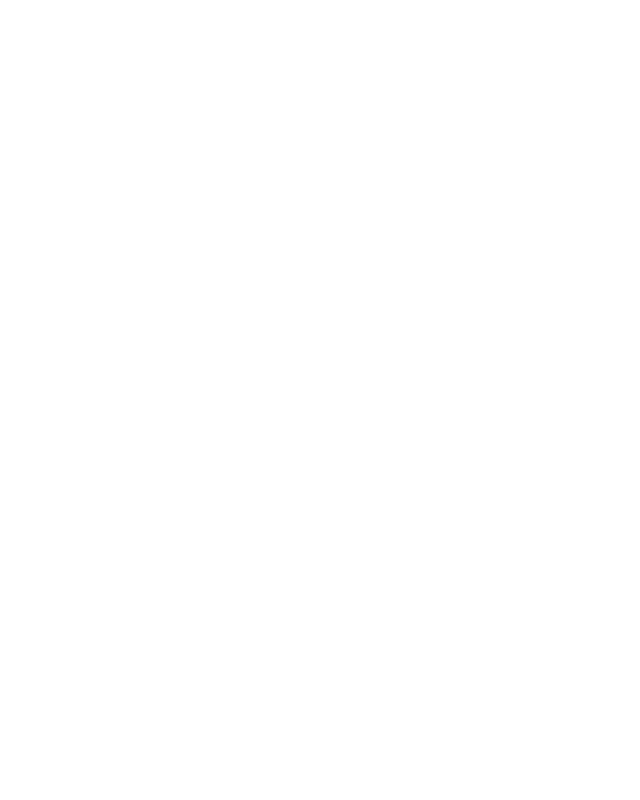
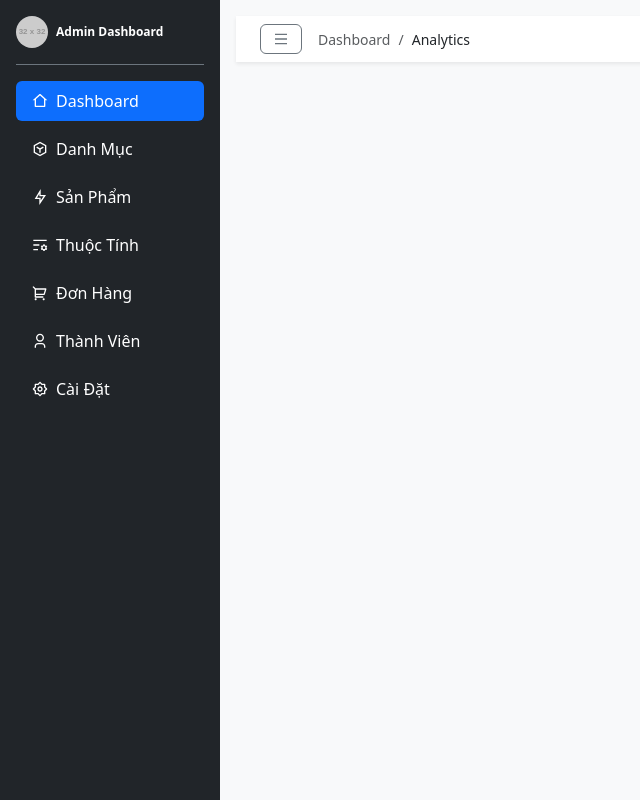
Before and after one commit to ToHieu1603044/Beatiful-Fashions, a React (Vite) app in the folder ClientAdmin/admin/: page /admin in a window 1280 px wide. Before the commit this address had no page. Shown: the whole page, without its empty margins (0-640 px from the left). Built offline with nearby package versions, Linux system fonts and the light colour scheme.

Commit message:
Edit Folder

```diff
--- a/ClientAdmin/admin/src/App.tsx
+++ b/ClientAdmin/admin/src/App.tsx
@@ -1,15 +1,15 @@
 import { Route, Routes } from "react-router-dom";
-import Dashboard from "./DashBoard";
-import Categories from "./components/Categories";
-import Attributes from "./components/Attributes";
-import Orders from "./components/Orders";
-import Products from "./components/Products";
-import Users from "./components/Users";
+import Dashboard from "./Layout";
+import Categories from "./components/admin/Categories";
+import Attributes from "./components/admin/Attributes";
+import Orders from "./components/admin/Orders";
+import Products from "./components/admin/Products";
+import Users from "./components/admin/Users";
 
 function App() {
   return (
     <Routes>
-      <Route path="/" element={<Dashboard />}>
+      <Route path="/admin" element={<Dashboard />}>
         <Route path="categories" element={<Categories />} />
         <Route path="attributes" element={<Attributes />} />
         <Route path="orders" element={<Orders />} />
--- a/ClientAdmin/admin/src/DashBoard.tsx
+++ b/ClientAdmin/admin/src/Layout.tsx
@@ -23,37 +23,37 @@
 
         <ul className="list-unstyled mt-3">
           <li className="mb-2">
-            <NavLink to="/" className={({ isActive }) => `d-flex align-items-center py-2 px-3 text-white text-decoration-none rounded ${isActive ? "bg-primary" : ""}`}>
+            <NavLink to="/admin" className={({ isActive }) => `d-flex align-items-center py-2 px-3 text-white text-decoration-none rounded ${isActive ? "bg-primary" : ""}`}>
               <RiHome2Line className="me-2" />
               {isSidebarOpen && <span>Dashboard</span>}
             </NavLink>
           </li>
+            <li className="mb-2">
+              <NavLink to="/admin/categories" className={({ isActive }) => `d-flex align-items-center py-2 px-3 text-white text-decoration-none rounded ${isActive ? "bg-primary" : ""}`}>
+                <RiInstanceLine className="me-2" />
+                {isSidebarOpen && <span>Danh Mục</span>}
+              </NavLink>
+            </li>
           <li className="mb-2">
-            <NavLink to="/categories" className={({ isActive }) => `d-flex align-items-center py-2 px-3 text-white text-decoration-none rounded ${isActive ? "bg-primary" : ""}`}>
-              <RiInstanceLine className="me-2" />
-              {isSidebarOpen && <span>Danh Mục</span>}
-            </NavLink>
-          </li>
-          <li className="mb-2">
-            <NavLink to="/products" className={({ isActive }) => `d-flex align-items-center py-2 px-3 text-white text-decoration-none rounded ${isActive ? "bg-primary" : ""}`}>
+            <NavLink to="/admin/products" className={({ isActive }) => `d-flex align-items-center py-2 px-3 text-white text-decoration-none rounded ${isActive ? "bg-primary" : ""}`}>
               <RiFlashlightLine className="me-2" />
               {isSidebarOpen && <span>Sản Phẩm</span>}
             </NavLink>
           </li>
           <li className="mb-2">
-            <NavLink to="/attributes" className={({ isActive }) => `d-flex align-items-center py-2 px-3 text-white text-decoration-none rounded ${isActive ? "bg-primary" : ""}`}>
+            <NavLink to="/admin/attributes" className={({ isActive }) => `d-flex align-items-center py-2 px-3 text-white text-decoration-none rounded ${isActive ? "bg-primary" : ""}`}>
               <RiListSettingsLine className="me-2" />
               {isSidebarOpen && <span>Thuộc Tính</span>}
             </NavLink>
           </li>
           <li className="mb-2">
-            <NavLink to="/orders" className={({ isActive }) => `d-flex align-items-center py-2 px-3 text-white text-decoration-none rounded ${isActive ? "bg-primary" : ""}`}>
+            <NavLink to="/admin/orders" className={({ isActive }) => `d-flex align-items-center py-2 px-3 text-white text-decoration-none rounded ${isActive ? "bg-primary" : ""}`}>
               <RiShoppingCart2Line className="me-2" />
               {isSidebarOpen && <span>Đơn Hàng</span>}
             </NavLink>
           </li>
           <li className="mb-2">
-            <NavLink to="/users" className={({ isActive }) => `d-flex align-items-center py-2 px-3 text-white text-decoration-none rounded ${isActive ? "bg-primary" : ""}`}>
+            <NavLink to="/admin/users" className={({ isActive }) => `d-flex align-items-center py-2 px-3 text-white text-decoration-none rounded ${isActive ? "bg-primary" : ""}`}>
               <RiUser3Line className="me-2" />
               {isSidebarOpen && <span>Thành Viên</span>}
             </NavLink>
```
Also changed, not shown: ClientAdmin/admin/src/components/admin/Attributes.tsx (renamed from ClientAdmin/admin/src/components/Attributes.tsx), ClientAdmin/admin/src/components/admin/Categories.tsx (renamed from ClientAdmin/admin/src/components/Categories.tsx), ClientAdmin/admin/src/components/admin/Orders.tsx (renamed from ClientAdmin/admin/src/components/Orders.tsx), ClientAdmin/admin/src/components/admin/Products.tsx (renamed from ClientAdmin/admin/src/components/Products.tsx), ClientAdmin/admin/src/components/admin/Users.tsx (renamed from ClientAdmin/admin/src/components/Users.tsx).
